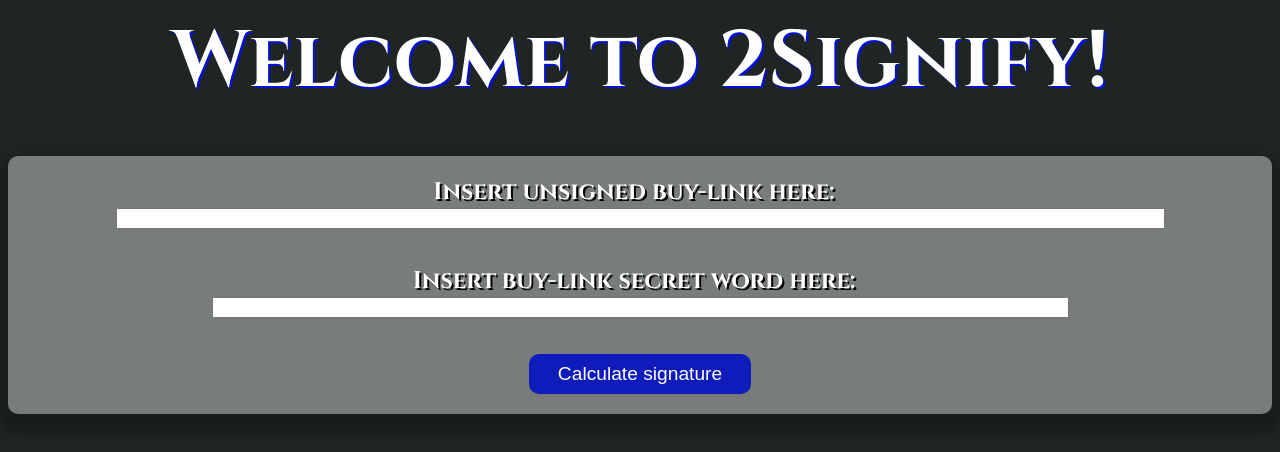
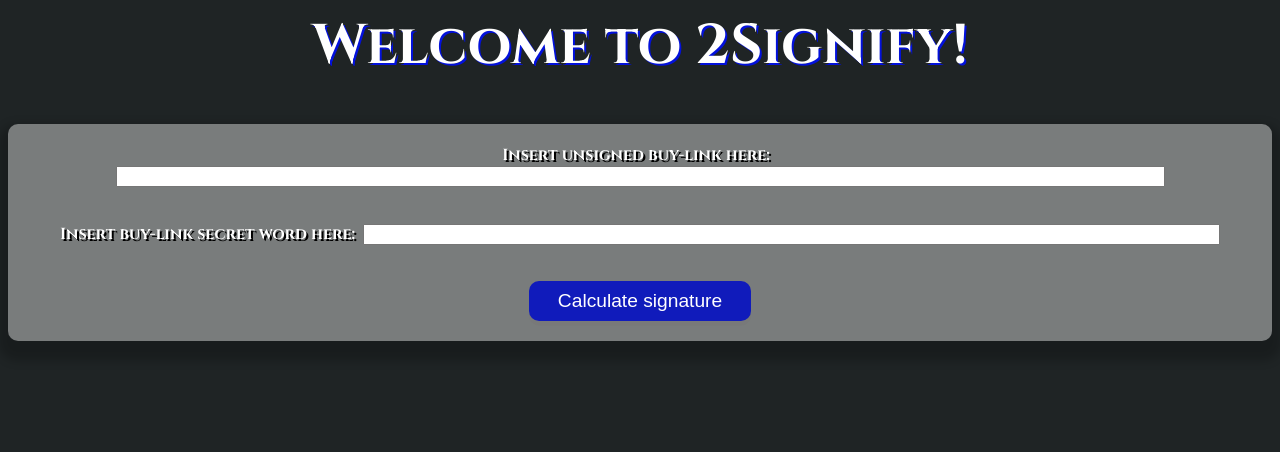
Before and after one commit to RobertN-personal/2Signify, a plain HTML site: page index.html in a window 1280 px wide. Drawn offline with nearby package versions, Linux system fonts and the light colour scheme.

Commit message:
Update style.css

```diff
--- a/style.css
+++ b/style.css
@@ -1,6 +1,6 @@
 #header {
     text-align: center;
-    font-size: 10vh;
+    font-size: 7vh;
     font-family: 'Cinzel', serif;
     color: #fff;
     text-shadow: 2px 2px rgb(3, 17, 219);
@@ -14,7 +14,7 @@
 }
 .label, p {
     text-align: center;
-    font-size: 3vh;
+    font-size: 2vh;
     font-family: 'Cinzel', serif;
     color: #fff;
     text-shadow: 2px 2px #000;
```
